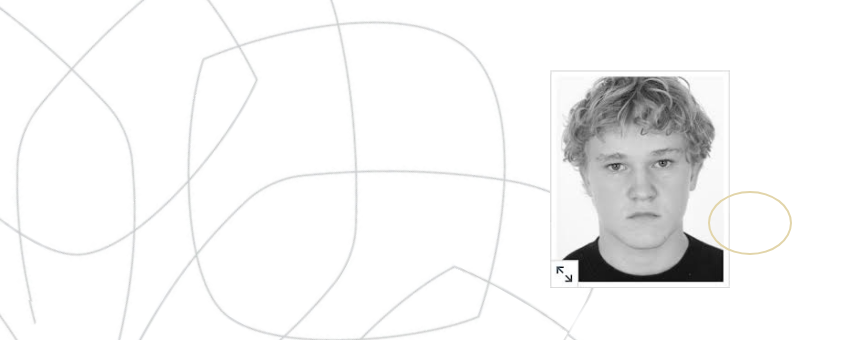
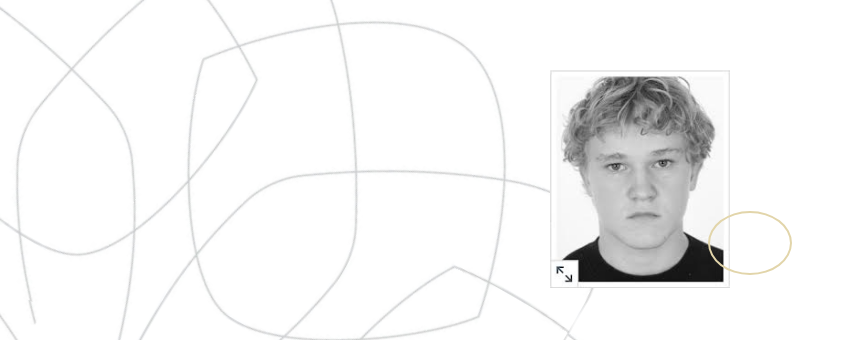
Before and after one commit to Tenneb0/F-rerkort, a plain HTML site: page index.html in a window 1280 px wide. Shown: the top 340 px of the page, without its empty margins (0-855 px from the left). Drawn offline with Linux system fonts and the light colour scheme.

Commit message:
Update index.html

```diff
--- a/index.html
+++ b/index.html
@@ -52,7 +52,7 @@
         .tower {
             position: relative;
             left: 110px;
-            top: -280px;
+            top: -260px;
             width: 100px; /* Bredde på tårnet */
             height: 300px; /* Høyde på tårnet */
             overflow: hidden;
```
